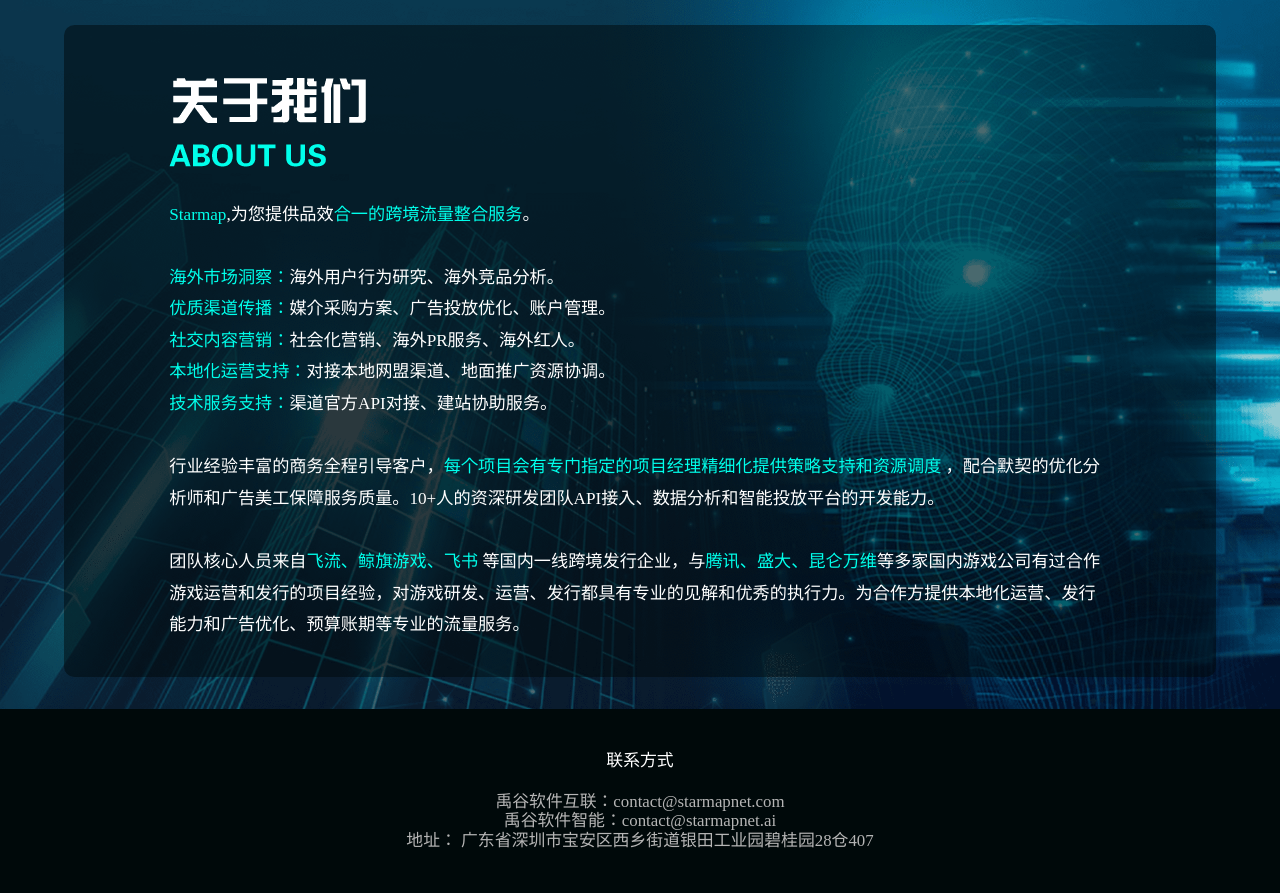
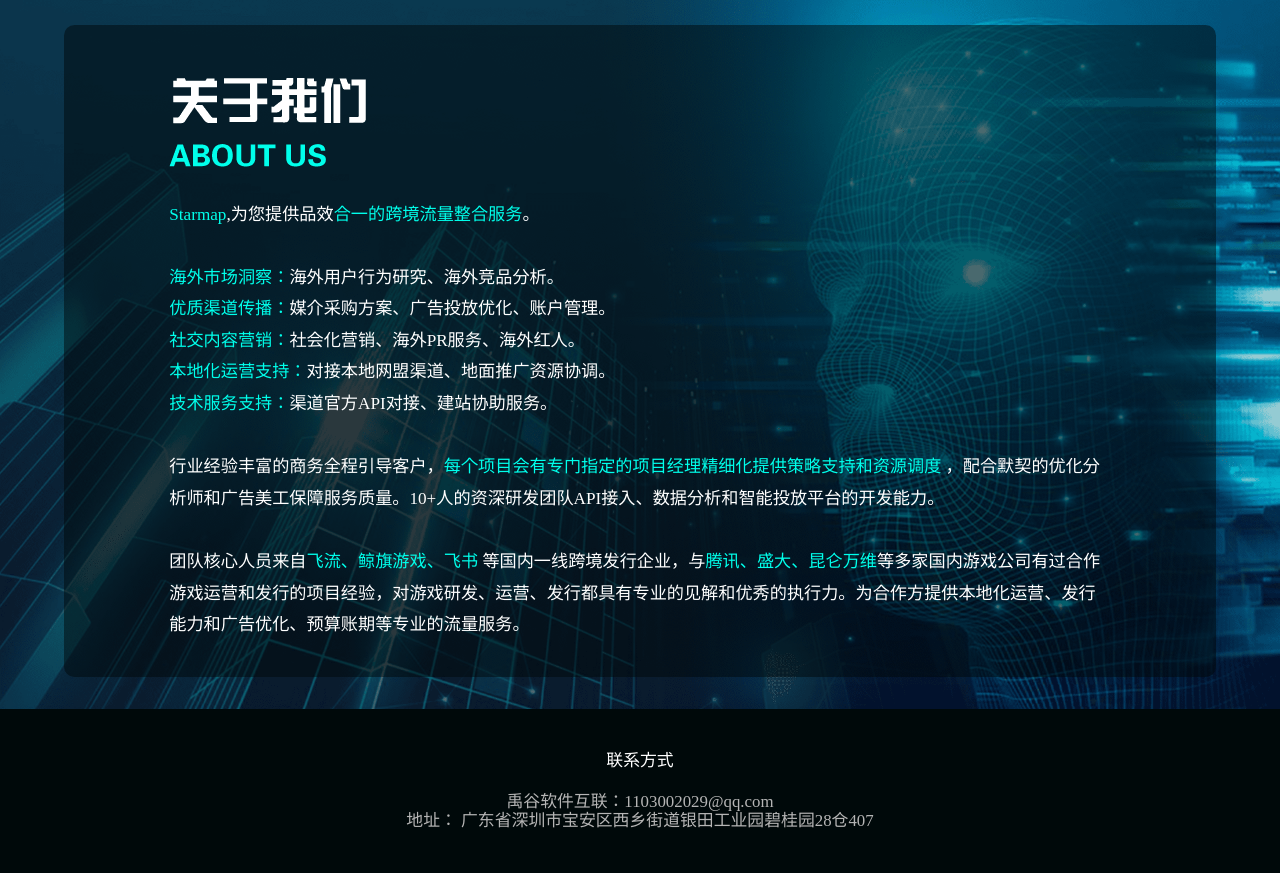
Before and after one commit to PlutoCA/website2, a website built with Parcel: page about.html in a window 1280 px wide. Shown: the part 59-952 px from the top of the page. Built offline with nearby package versions, Linux system fonts and the light colour scheme.

Commit message:
Add files via upload

```diff
--- a/about.html
+++ b/about.html
@@ -66,10 +66,7 @@
         <div class="footer_content">
             <p class="white">联系方式</p>
             <p>
-                禹谷软件互联：contact@starmapnet.com
-            </p>
-            <p>
-                禹谷软件智能：contact@starmapnet.ai
+                禹谷软件互联：1103002029@qq.com
             </p>
             <p>地址： 广东省深圳市宝安区西乡街道银田工业园碧桂园28仓407</p>
         </div>
```
Also changed, not shown: index.html (+1 -1 lines).
